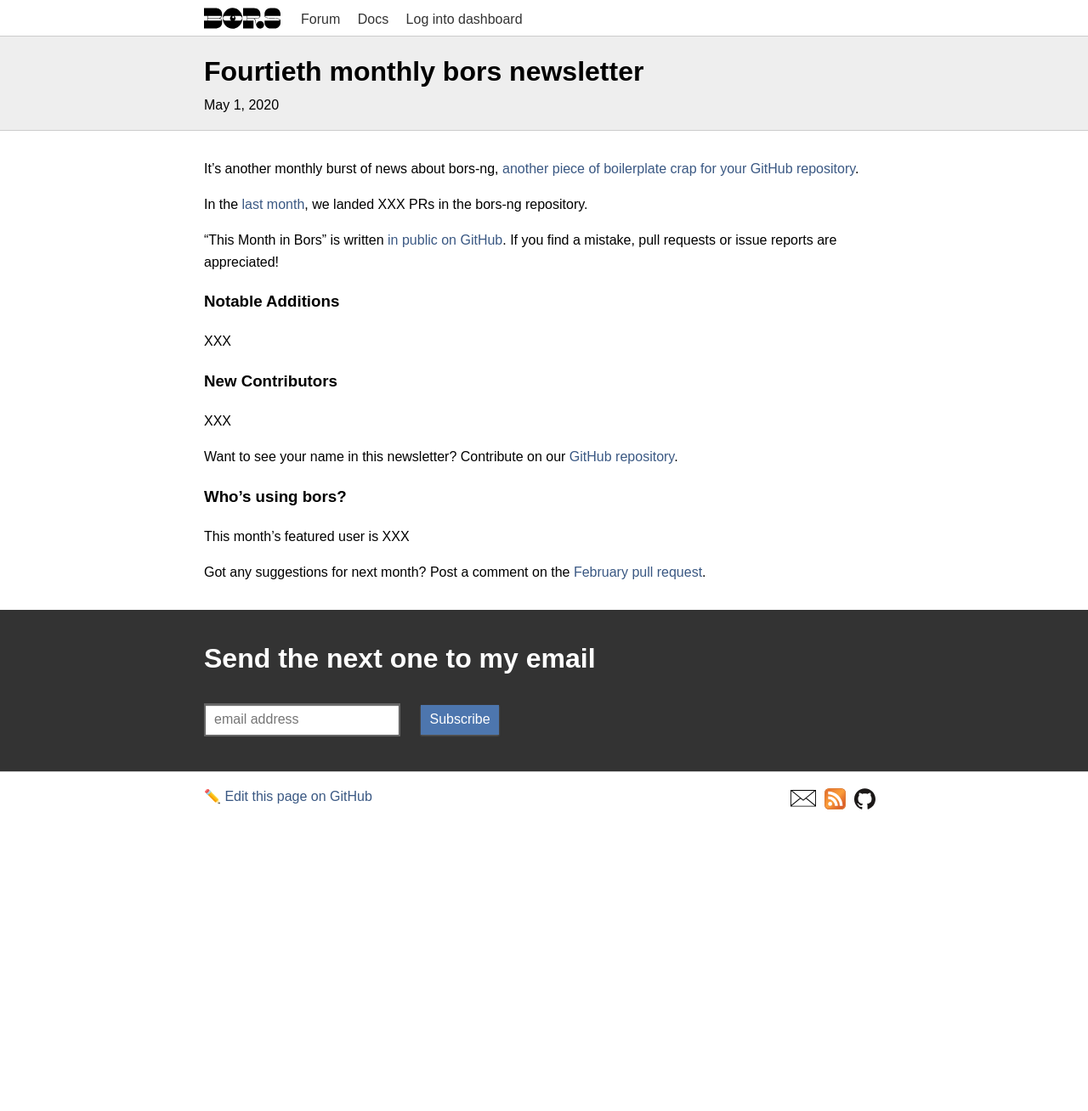
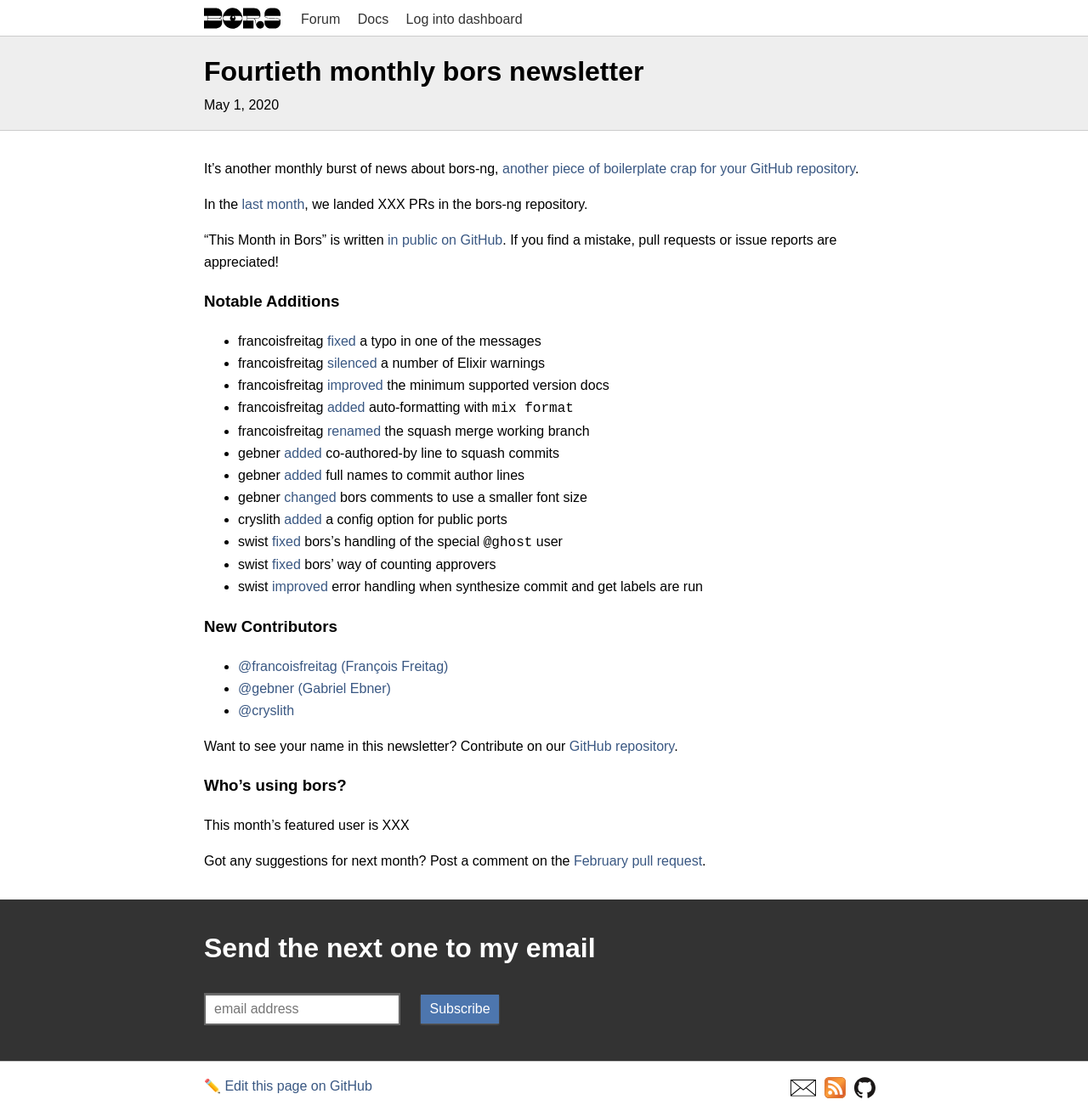
Before and after one commit to bors-ng/bors-ng.github.io, a Jekyll site: the page built from _posts/2020-05-01-tmib-40.md, in a window 1280 px wide. Shown: the whole page at 85% size. Built offline with Jekyll 4.4.1, drawn with Linux system fonts in a browser that asks for light colours; before the commit the page ends 967 px from its top, so only the background shows below that.

Commit message:
Add notable changes
Add @francoisfreitag as new contributor

Add bors-ng/bors-ng#920

Add bors-ng/bors-ng#923

Add bors-ng/bors-ng#924

Add bors-ng/bors-ng#925

Add bors-ng/bors-ng#933

Add @gebner to new contributors

Add bors-ng/bors-ng#928

Add bors-ng/bors-ng#929

Add bors-ng/bors-ng#930

Add @cryslith

Add bors-ng/bors-ng#935

Add bors-ng/bors-ng#939

Add bors-ng/bors-ng#940

Add bors-ng/bors-ng#944

```diff
--- a/_posts/2020-05-01-tmib-40.md
+++ b/_posts/2020-05-01-tmib-40.md
@@ -19,12 +19,25 @@
 
 ### Notable Additions
 
-XXX
+* francoisfreitag [fixed](https://github.com/bors-ng/bors-ng/pull/920) a typo in one of the messages
+* francoisfreitag [silenced](https://github.com/bors-ng/bors-ng/pull/923) a number of Elixir warnings
+* francoisfreitag [improved](https://github.com/bors-ng/bors-ng/pull/924) the minimum supported version docs
+* francoisfreitag [added](https://github.com/bors-ng/bors-ng/pull/925) auto-formatting with `mix format`
+* francoisfreitag [renamed](https://github.com/bors-ng/bors-ng/pull/933) the squash merge working branch
+* gebner [added](https://github.com/bors-ng/bors-ng/pull/928) co-authored-by line to squash commits
+* gebner [added](https://github.com/bors-ng/bors-ng/pull/929) full names to commit author lines
+* gebner [changed](https://github.com/bors-ng/bors-ng/pull/930) bors comments to use a smaller font size
+* cryslith [added](https://github.com/bors-ng/bors-ng/pull/935) a config option for public ports
+* swist [fixed](https://github.com/bors-ng/bors-ng/pull/939) bors's handling of the special `@ghost` user
+* swist [fixed](https://github.com/bors-ng/bors-ng/pull/940) bors' way of counting approvers
+* swist [improved](https://github.com/bors-ng/bors-ng/pull/944) error handling when synthesize commit and get labels are run
 
 
 ### New Contributors
 
-XXX
+* [@francoisfreitag (François Freitag)](https://github.com/francoisfreitag)
+* [@gebner (Gabriel Ebner)](https://github.com/gebner)
+* [@cryslith](https://github.com/cryslith)
 
 Want to see your name in this newsletter? Contribute on our [GitHub repository](https://github.com/bors-ng/bors-ng).
 
```
